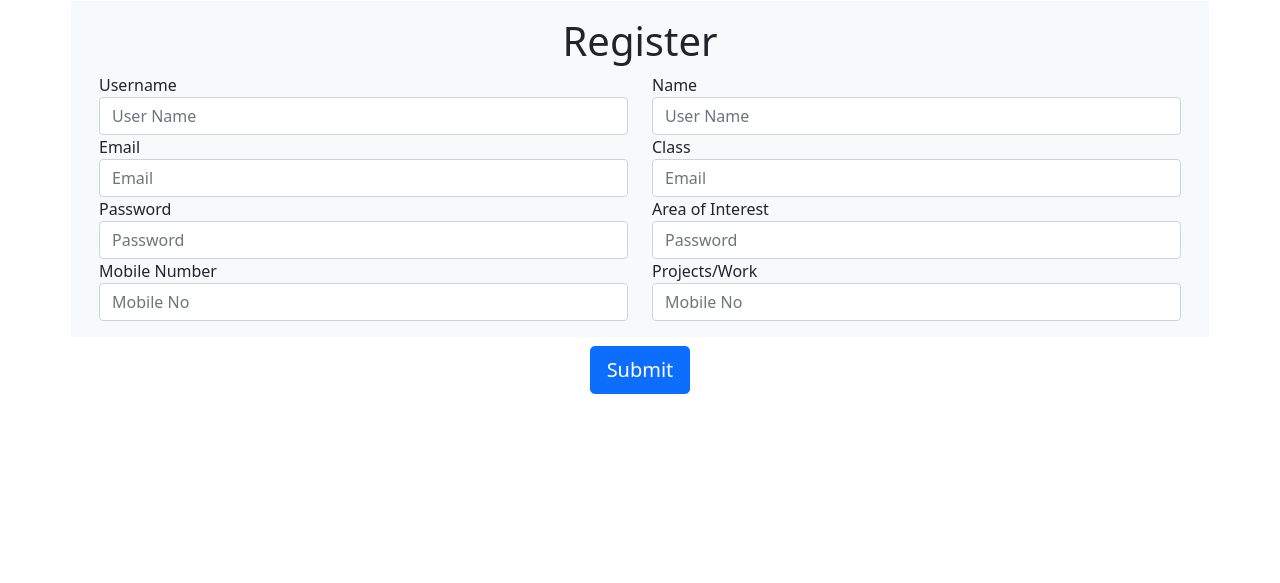
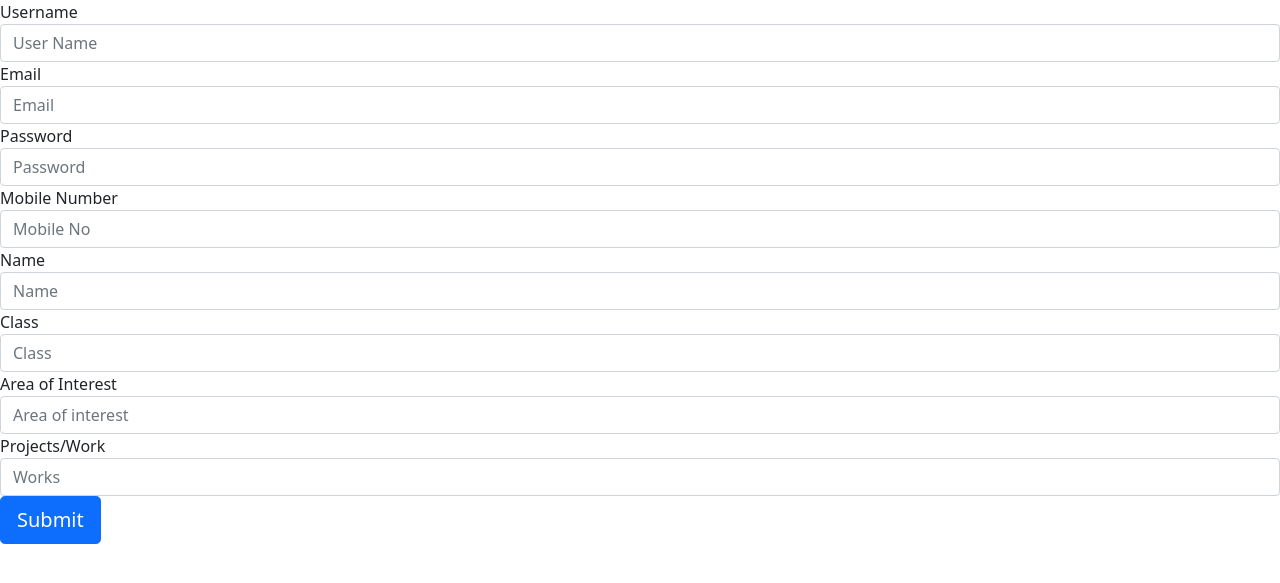
Before and after one commit to Govindvr/Reachout, a Flask app: page /register in a window 1280 px wide. Shown: the top 583 px of the page. Run offline with Flask 2, Linux system fonts and the light colour scheme; some libraries are stand-ins or nearby versions.

Commit message:
minor changes

```diff
--- a/app/database.py
+++ b/app/database.py
@@ -12,4 +12,4 @@ class Item(db.model):
     projects = db.Column(db.String(length = 1000), nullable = False)
 
     def __repr__(self):
-        return '<Task %r>' %self.id
+        return f'User {self.username}
--- a/app/routes.py
+++ b/app/routes.py
@@ -1,4 +1,4 @@
-from flask import render_template
+from flask import render_template,request
 from app import app
 from app.forms import RegisterForm
 
@@ -11,7 +11,11 @@ def login():
     form = RegisterForm()
     return render_template("login.html", form=form)
 
-@app.route('/register')
+@app.route('/register',methods = ['GET','POST'])
 def register():
     form = RegisterForm()
+    if request.method == 'POST':
+        user = form.username.data
+        print(user)
+
     return render_template("register.html",form=form)
--- a/app/templates/register.html
+++ b/app/templates/register.html
@@ -1,12 +1,14 @@
 {% extends "index.html" %}
 
 {% block body %}
-    <div class="container">
+    <!-- <div class="container">
+
         <div class="row border border-white p-3 mb-2 bg-light text-dark">
             <h1 class="text-center">Register</h1>
 
-            <div class="col ">
+            <div class="col "> -->
                 <form method="POST" class="form-register" >
+
                         {{ form.username.label() }}
                         {{ form.username(class = "form-control", placeholder = "User Name") }}
                         {{ form.email.label() }}
@@ -15,27 +17,25 @@
                         {{ form.password(class = "form-control", placeholder = "Password") }}
                         {{ form.phone.label() }}
                         {{ form.phone(class = "form-control", placeholder = "Mobile No") }}
+
+                        {{ form.name.label() }}
+                        {{ form.name(class = "form-control", placeholder = "Name") }}
+                        {{ form.education.label() }}
+                        {{ form.education(class = "form-control", placeholder = "Class") }}
+                        {{ form.field.label() }}
+                        {{ form.field(class = "form-control", placeholder = "Area of interest") }}
+                        {{ form.project.label() }}
+                        {{ form.phone(class = "form-control", placeholder = "Works") }}
+
+                        {{form.submit(class="btn btn-block btn-lg btn-primary")}}
+
                 </form>
+<!--
             </div>
 
-            <div class="col ">
-                <form method="POST" class="form-register" >
-                    {{ form.name.label() }}
-                    {{ form.name(class = "form-control", placeholder = "User Name") }}
-                    {{ form.education.label() }}
-                    {{ form.education(class = "form-control", placeholder = "Email") }}
-                    {{ form.field.label() }}
-                    {{ form.field(class = "form-control", placeholder = "Password") }}
-                    {{ form.project.label() }}
-                    {{ form.phone(class = "form-control", placeholder = "Mobile No") }}
-                </form>
-            </div>
-            <br>
 
         </div>
-        <div class="col-12 d-flex justify-content-center"">
-            {{form.submit(class="btn btn-block btn-lg btn-primary")}}
 
-        </div>
-    </div>
+
+    </div> -->
 {% endblock %}
```
Lines whose indentation alone changed are shown as unchanged.
